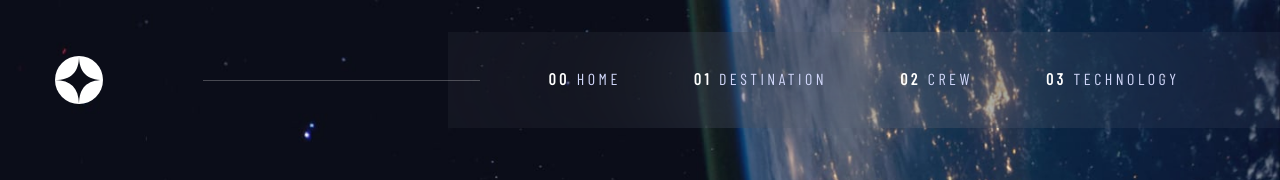
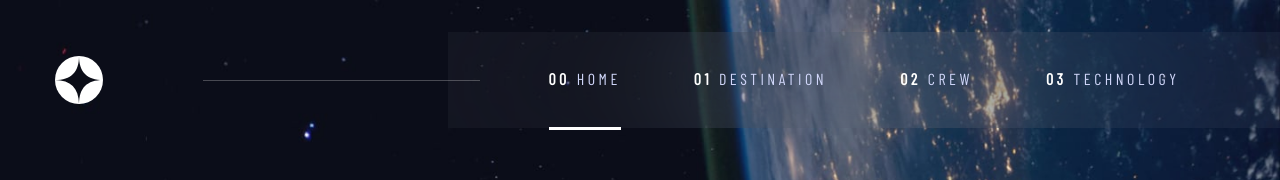
Before and after one commit to Kyokox1/space_tourism, a React (Vite) app: page / in a window 1280 px wide. Shown: the top 180 px of the page. Built offline with nearby package versions, Linux system fonts and the light colour scheme; a web font is replaced by a local one.

Commit message:
Agregando estilo Active al NavBar de Desktop, y Hover.

```diff
--- a/index.html
+++ b/index.html
@@ -2,9 +2,9 @@
 <html lang="en">
   <head>
     <meta charset="UTF-8" />
-    <link rel="icon" type="image/svg+xml" href="/favicon.svg" />
+    <link rel="icon" type="image/png" href="planeta.png" />
     <meta name="viewport" content="width=device-width, initial-scale=1.0" />
-    <title>Vite App</title>
+    <title>Space Tourism</title>
   </head>
   <body>
     <div id="root"></div>
--- a/src/components/sections/NavDesktop_item.jsx
+++ b/src/components/sections/NavDesktop_item.jsx
@@ -1,8 +1,13 @@
 import React from "react";
-import { Link } from "react-router-dom";
+import { Link, useLocation } from "react-router-dom";
 import { Box, ListItem, Text, UnorderedList } from "@chakra-ui/react";
 
 export const NavDesktop = () => {
+	// const [active, setActive] = useState(""); //*NO es necesario con el Pathname.
+
+	const { pathname } = useLocation();
+	console.log(pathname);
+
 	const navValues = ["HOME", "DESTINATION", "CREW", "TECHNOLOGY"];
 
 	return (
@@ -31,10 +36,21 @@ export const NavDesktop = () => {
 				{navValues.map((value, i) => (
 					<ListItem
 						key={i}
-						borderBottom="3px transparent solid"
-						_hover={{
-							borderBottom: "3px #979797 solid"
-						}}
+						// onClick={e=>setActive(e.target.textContent.slice(3))} //*No es necesario con el Pathname, pero si es otra forma.
+						borderBottom={
+							`/${value.toLocaleLowerCase()}` === pathname ||
+							`${pathname}home` === `/${value.toLocaleLowerCase()}`
+								? "3px #FFFFFF solid"
+								: "3px transparent solid"
+						}
+						_hover={
+							`/${value.toLocaleLowerCase()}` !== pathname &&
+							`${pathname}home` !== `/${value.toLocaleLowerCase()}`
+								? {
+										borderBottom: "3px #979797 solid"
+								  }
+								: null
+						}
 					>
 						<Link to={`/${value.toLocaleLowerCase()}`}>
 							<Box
```
Also changed, not shown: public/planeta.png (added).
